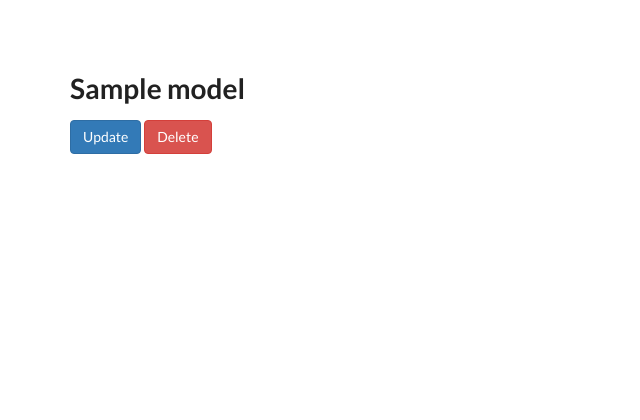
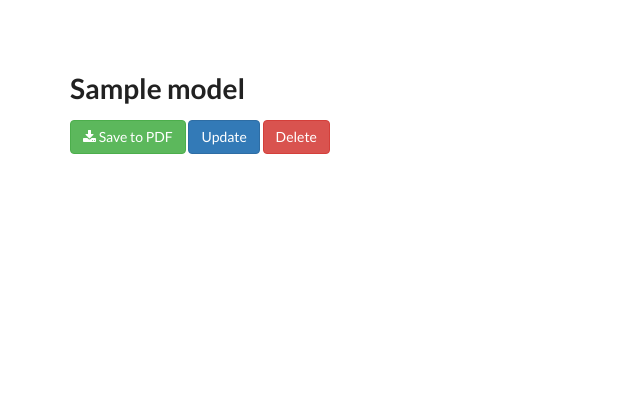
Before and after one commit to sabirab2/interventions, a Yii app: template views/interventions/view.php in a window 1280 px wide. Shown: the top 420 px of the page, without its empty margins (0-640 px from the left). Run offline with PHP 8.4 and a stand-in for Yii, Linux system fonts and the light colour scheme; the template is opened without the code that fills it: most values are stand-ins (such as "Sample title", 1, 10 or a date in 2020); data that the repository does not hold is empty; some libraries are stand-ins or nearby versions.

Commit message:
first commit

```diff
--- a/messages/fr/app.php
+++ b/messages/fr/app.php
@@ -61,6 +61,7 @@ return [
     'Ram' => '',
     'Registre' => '',
     'Reset' => '',
+    'Save to PDF' => '',
     'S N' => '',
     'Search' => '',
     'Text' => '',
--- a/views/interventions/view.php
+++ b/views/interventions/view.php
@@ -15,6 +15,7 @@ $this->params['breadcrumbs'][] = $this->title;
     <h1><?= Html::encode($this->title) ?></h1>
 
     <p>
+        <?= Html::a('<i class="fa fa-download"></i>  '.Yii::t('app', 'Save to PDF'), ['savePdf', 'id' => $model->id], ['class' => 'btn btn-success']) ?>
         <?= Html::a(Yii::t('app', 'Update'), ['update', 'id' => $model->id], ['class' => 'btn btn-primary']) ?>
         <?= Html::a(Yii::t('app', 'Delete'), ['delete', 'id' => $model->id], [
             'class' => 'btn btn-danger',
```
